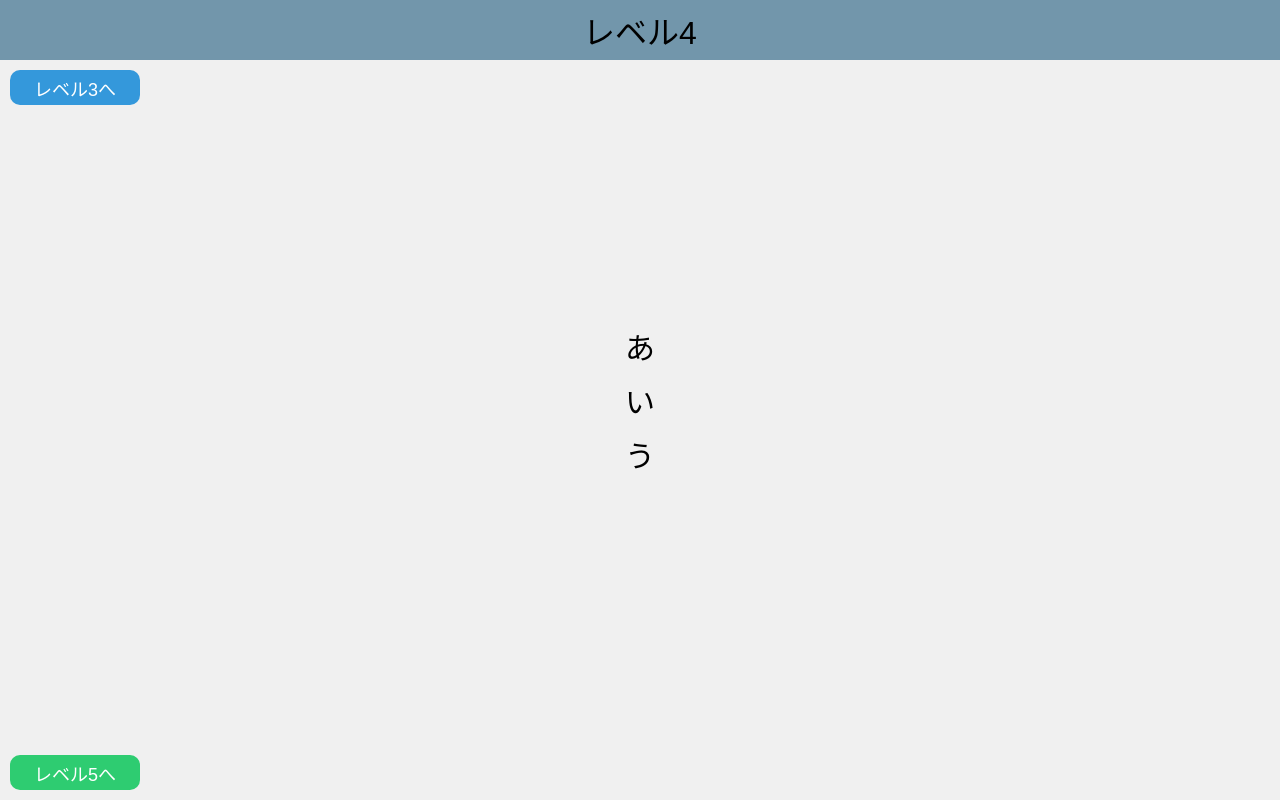
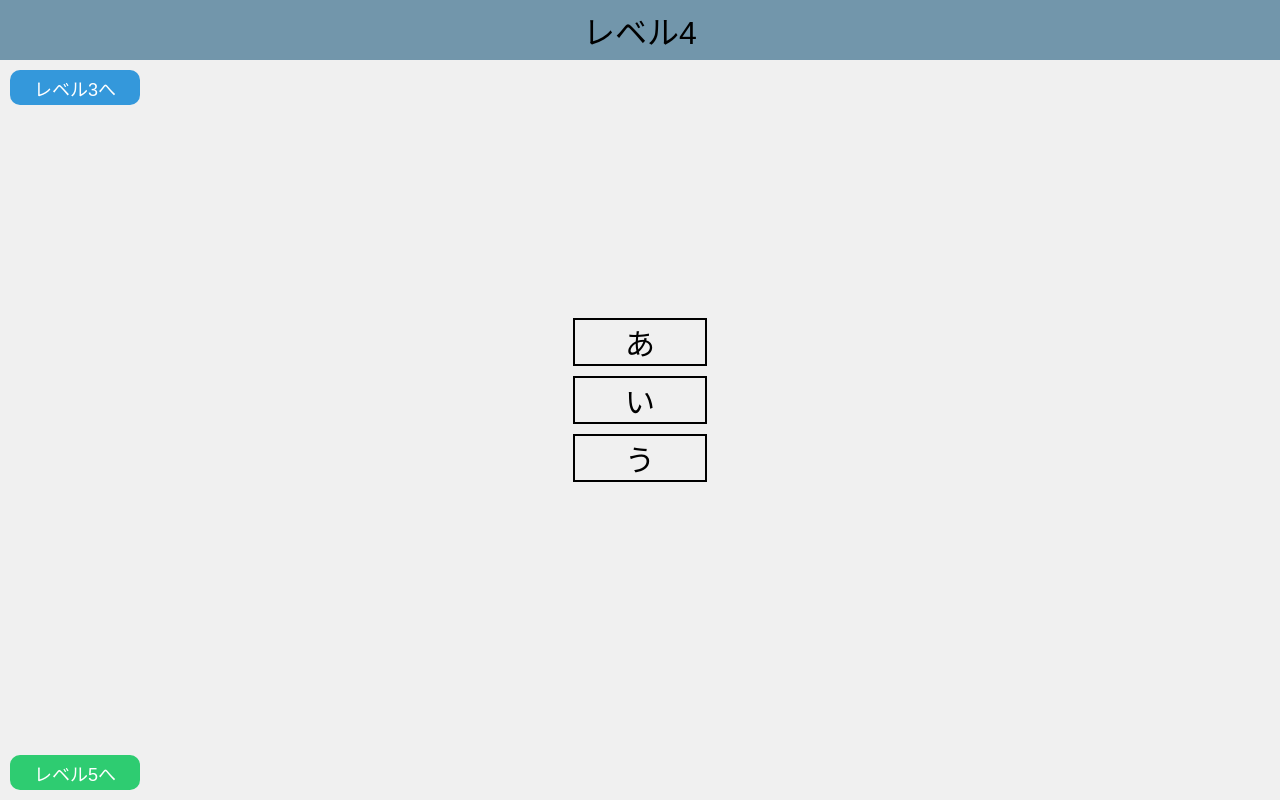
Before and after one commit to cucumber1117/practice, a React (Vite) app: page /level4 in a window 1280 px wide. Built offline with nearby package versions, Linux system fonts and the light colour scheme.

Commit message:
一部修正

```diff
--- a/src/pages/Level4/Level4.module.css
+++ b/src/pages/Level4/Level4.module.css
@@ -31,12 +31,14 @@
 }
 
 .centerText {
-
   font-size: 30px;
   margin: 5px 0px; /* 横方向に余白 */
   color: black;
+
+  /* 枠を追加 */
+  border: 2px solid black; /* 2pxの黒い枠 */
+  padding: 0px 50px; /* 枠とテキストの間に余白を追加 */
 }
-
 .centerButton:hover {
   background-color: #2980b9;
 }
```
